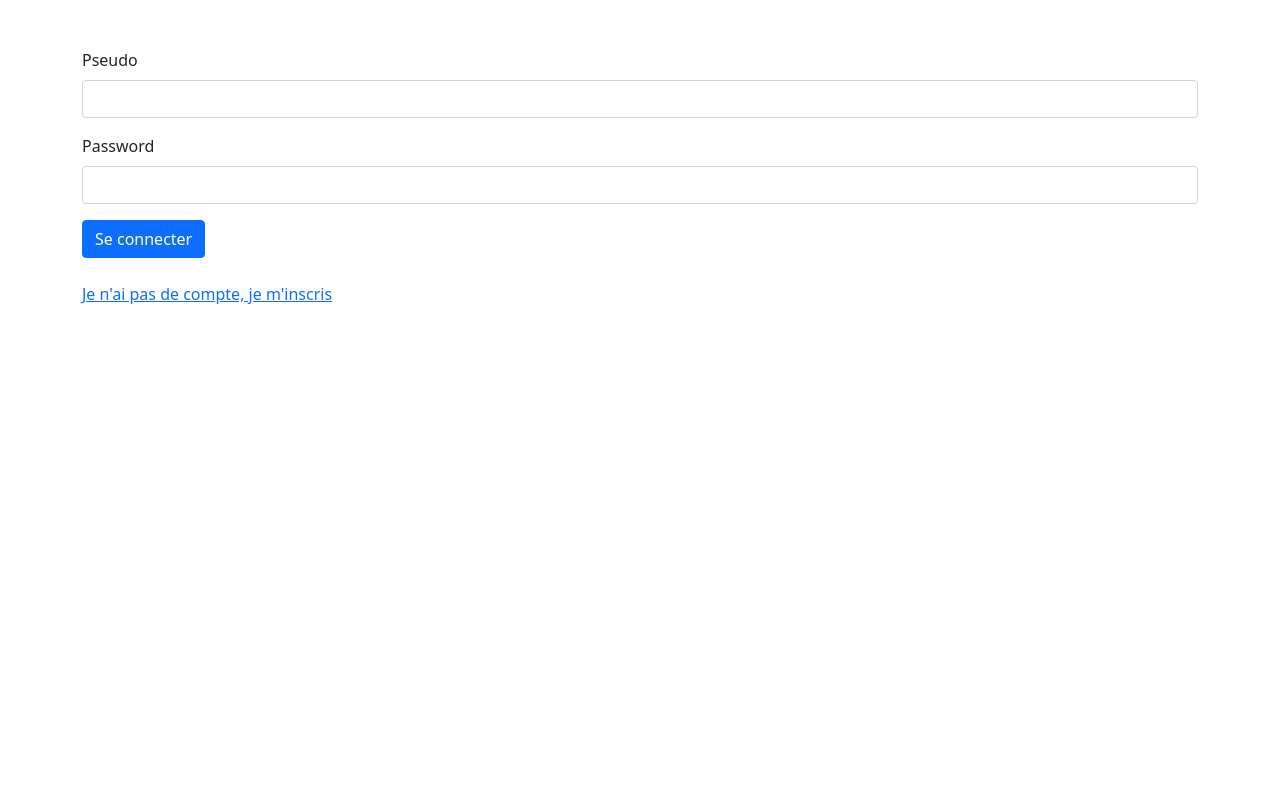
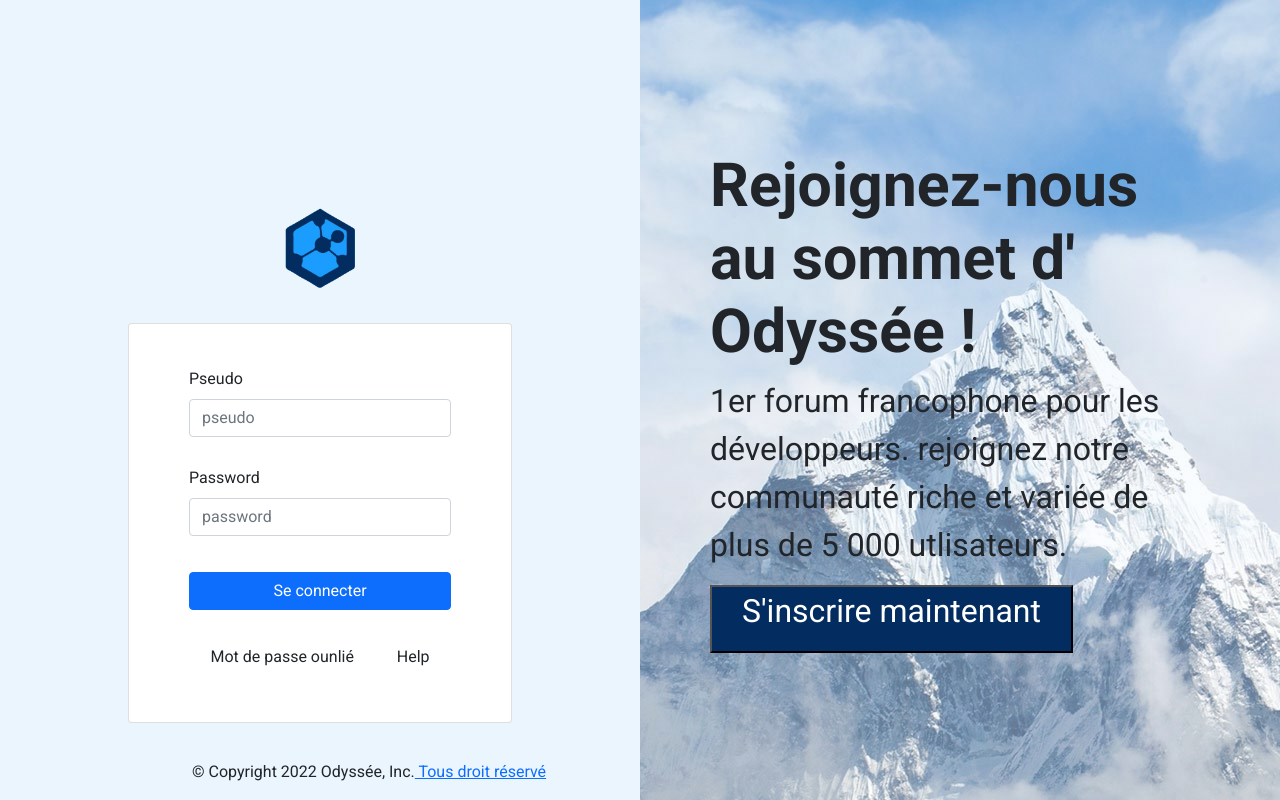
Before and after one commit to SamirElbouzidi/Forum, a PHP site: page /login.php in a window 1280 px wide. Run offline with PHP 8.4, Linux system fonts and the light colour scheme.

Commit message:
ajout de style

```diff
--- a/includes/head.php
+++ b/includes/head.php
@@ -2,8 +2,13 @@
     <meta charset="UTF-8">
     <meta http-equiv="X-UA-Compatible" content="IE=edge">
     <meta name="viewport" content="width=device-width, initial-scale=1.0">
+    <!-- Google font -->
+    <link rel="preconnect" href="https://fonts.googleapis.com">
+    <link rel="preconnect" href="https://fonts.gstatic.com" crossorigin>
+    <link href="https://fonts.googleapis.com/css2?family=Roboto:wght@400;500;700&display=swap" rel="stylesheet">
     <!-- CSS only -->
     <link href="https://cdn.jsdelivr.net/npm/bootstrap@5.0.0-beta2/dist/css/bootstrap.min.css" rel="stylesheet" integrity="sha384-BmbxuPwQa2lc/FVzBcNJ7UAyJxM6wuqIj61tLrc4wSX0szH/Ev+nYRRuWlolflfl" crossorigin="anonymous">
+
     <!-- JavaScript Bundle with Popper -->
     <script src="https://cdn.jsdelivr.net/npm/bootstrap@5.0.0-beta2/dist/js/bootstrap.bundle.min.js" integrity="sha384-b5kHyXgcpbZJO/tY9Ul7kGkf1S0CWuKcCD38l8YkeH8z8QjE0GmW1gYU5S9FOnJ0" crossorigin="anonymous"></script>
     <title>Forum</title>
--- /dev/null
+++ b/login-style.css
@@ -0,0 +1,116 @@
+*{
+    font-family: 'Roboto', sans-serif;
+}
+body {
+        margin: 0;
+        padding: 0;
+        font-family: "Righteous", cursive;
+        background-image: url("Logo/Montagne.jpg");
+        background-repeat: no-repeat;
+
+
+
+
+
+}
+
+.logo{
+    display: block;
+    width: 70px;
+    margin: 200px auto 0 auto;
+
+}
+
+#mdpHelp{
+    display: flex;
+    justify-content: space-around;
+    margin-top: 35px;
+}
+
+#mdpHelp a{
+    display: inline-block;
+    text-decoration: none;
+}
+
+.log{
+
+    width: 60%;
+    height: 400px;
+    display: flex;
+    flex-direction: column;
+    background-color: #fff;
+    background-clip: border-box;
+    border: 1px solid rgba(0,0,0,.125);
+    padding: 30px 60px;
+    margin: 30px auto 0 auto;
+    border-radius: 4px;
+
+}
+
+
+#copy{
+    position: absolute;
+    bottom: 0;
+    left: 15%;
+}
+.btn-primary{
+    margin-top: 20px;
+}
+
+.button button{
+
+    background-color: #032D60;
+    border: 1 solid;
+    color: white;
+    padding: 0px 30px 0px 30px;
+}
+
+#blanc{
+    z-index: -5;
+    position: absolute;
+    background-color: #EAF5FE;
+    left: 0;
+    width: 50%;
+    height: 100%;
+
+}
+
+#blanc2{
+    z-index: -5;
+    position: absolute;
+    background: rgb(255,255,255);
+background: linear-gradient(0deg, rgba(255,255,255,1) 0%, rgba(218,238,255,1) 100%);
+    right: 0;
+    width: 50%;
+    height: 100%;
+    opacity: 40%;
+}
+
+
+.block_mere{
+
+    display: flex;
+    justify-content: space-between;
+}
+
+.block_droite{
+    width: 50%;
+    padding: 150px 70px 70px 70px;
+}
+
+.block_droite h1{
+    font-size: 3.8em;
+    font-weight: bold;
+}
+
+.block_droite p{
+    font-size: 2em;
+    font-weight: 400;
+}
+.block_gauche{
+    width: 50%;
+}
+
+.mb-3 {
+    margin-top: 13px;
+}
--- a/login.php
+++ b/login.php
@@ -2,25 +2,50 @@
 <!DOCTYPE html>
 <html lang="en">
 <?php include 'includes/head.php'; ?>
+<link rel="stylesheet" href="login-style.css">
 <body>
 
-    <br><br>
-    <form class="container" method="POST">
+<div id="blanc"> </div>
+<div id="blanc2"> </div>
+<div class="block_mere">
+
+    <!-- 1ere partie gauche logo+form ******************************************************-->
+    <div class="block_gauche">
+        <div> <img class="logo" src="Logo/Odyssée.png" > </div>
+
+        <form class="log" method="POST">
 
             <?php if(isset($errorMsg)){ echo '<p>'.$errorMsg.'</p>'; } ?>
 
             <div class="mb-3">
                 <label for="exampleInputEmail1" class="form-label">Pseudo</label>
-            <input type="text" class="form-control" name="pseudo">
+                <input type="text" class="form-control" name="pseudo" placeholder="pseudo">
             </div>
             <div class="mb-3">
                 <label for="exampleInputPassword1" class="form-label">Password</label>
-            <input type="password" class="form-control" name="password">
+                <input type="password" class="form-control" name="password" placeholder="password">
             </div>
             <button type="submit" class="btn btn-primary" name="validate">Se connecter</button>
-        <br><br>
-        <a href="signup.php"><p>Je n'ai pas de compte, je m'inscris</p></a>
+            <div id="mdpHelp">
+                <a>Mot de passe ounlié</a>
+                <a>Help</a>
+            </div>
         </form>
+        <p id="copy"> © Copyright 2022 Odyssée, Inc.<a href=""> Tous droit réservé</a></p>
+    </div>
+    <!-- END 1ere partie gauche logo+form *************************************************-->
+
+    <!-- 2eme partie droite ******************************************************-->
+    <div class="block_droite">
+        <div>
+            <h1> Rejoignez-nous au sommet d' Odyssée !</h1>
+            <p>1er forum francophone pour les développeurs. rejoignez notre communauté riche et variée de plus de 5 000 utlisateurs.</p>
+        </div>
+        <div><a class="button" href="signup.php"><button ><p>S'inscrire maintenant</p></button></a></div>
+    </div>
+    <!-- END 2eme partie droite *************************************************-->
+
+</div>
 
 </body>
 </html>
```
Also changed, not shown: signup.php (+34 -12 lines), style.css (added, +105 -0 lines), Logo/Background.jpg (added), Logo/Montagne.jpg (added), Logo/Odyssée.png (added), Logo/Ordi.png (added), Logo/fond-login.png (added), Logo/nuages.png (added). Lines whose indentation alone changed are shown as unchanged.
